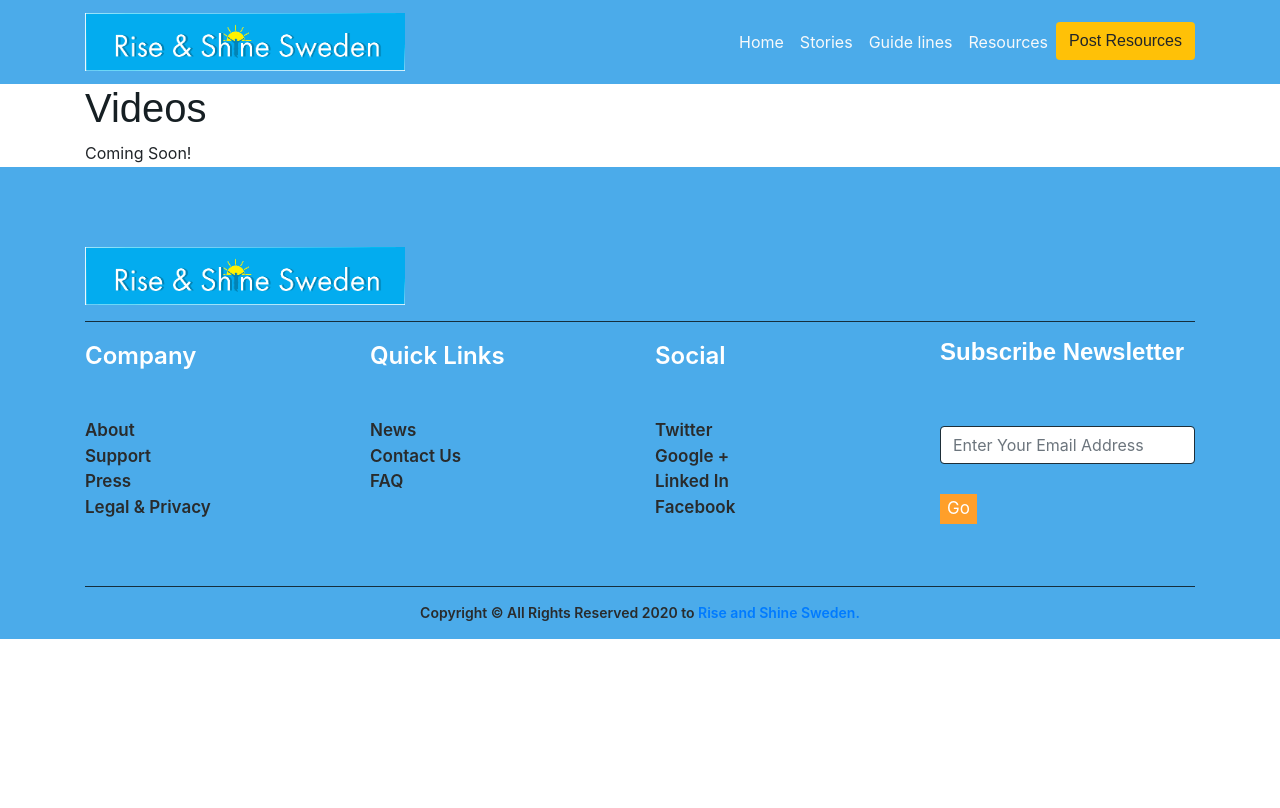
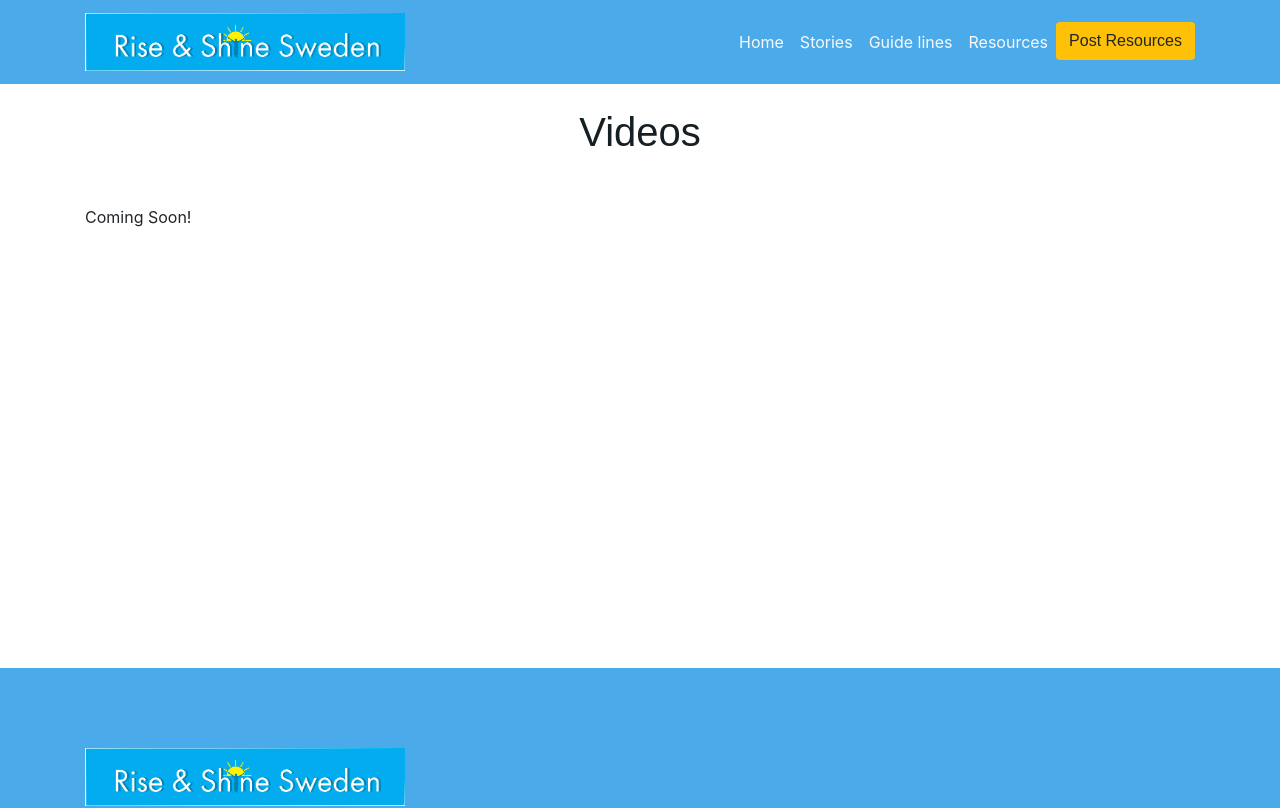
Before and after one commit to electrone901/rise-and-shine-sweden, a React (Create React App) app: page /stories in a window 1280 px wide. Shown: the top 808 px of the page. Built offline with nearby package versions, Linux system fonts and the light colour scheme; no server answers.

Commit message:
add white space to the video page

```diff
--- a/src/components/Videos.js
+++ b/src/components/Videos.js
@@ -36,9 +36,9 @@ export default class Vidoes extends Component{
     render(){
 
         return(
-            <div className="container">
-                <h1>Videos</h1>
-                <p>Coming Soon!</p>
+            <div className="container min-height">
+                <h1 className="text-center mt-4 mb-5">Videos</h1>
+                <p className="mb-5">Coming Soon!</p>
             </div>
         );
     };
--- a/src/index.css
+++ b/src/index.css
@@ -345,3 +345,7 @@ Description     : A file that contains all styles for Carousel.js.
 .bg-color{
     background-color: #4BABEA;
 }
+
+.min-height{
+    min-height: 70vh;
+}
```
